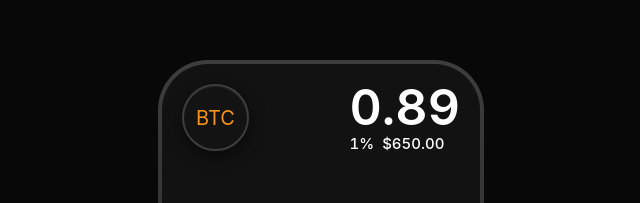
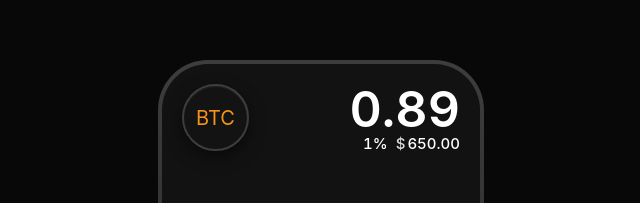
Before and after one commit to sebasssesion/my-figma-site, a React (Vite) app: page / in a window 1280 px wide. Shown: the part 177-380 px from the top of the page, without its empty margins (319-959 px from the left). Built offline with nearby package versions, Linux system fonts and the light colour scheme.

Commit message:
Finalizing layout

```diff
--- a/src/components/card.jsx
+++ b/src/components/card.jsx
@@ -3,23 +3,27 @@ function Card({ children }) {
     <div className="card-border">
       <div className="card">
         <div className="card-top">
+          {/* Left: BTC badge */}
           <div className="card-left">
             {children}
           </div>
 
+          {/* Right: values */}
           <div className="card-right">
-            {/* Big number */}
+            {/* Top value */}
             <div className="card-value">0.89</div>
 
-            {/* Bottom row: 1% + $650.00 */}
-            <div className="card-price-container">
+            {/* Bottom row: 1% + price */}
+            <div className="card-bottom-row">
               <span className="card-change">1%</span>
-              <span className="card-price">$650.00</span>
+
+              <span className="card-price">
+                <span className="currency">$</span>
+                <span className="amount">650.00</span>
+              </span>
             </div>
           </div>
         </div>
-
-        {/* Remove the old card-bottom div since price is now in card-right */}
       </div>
     </div>
   );
--- a/src/index.css
+++ b/src/index.css
@@ -1,12 +1,17 @@
+/* ===========================
+   Base Styles
+=========================== */
 body {
   margin: 0;
   background: #080808;
   font-family: -apple-system, BlinkMacSystemFont, 'SF Pro Text', system-ui, sans-serif;
-  font-size: 16px; /* base font size for rem units */
+  font-size: 16px;
   color: #ffffff;
 }
 
-
+/* ===========================
+   Page Layout
+=========================== */
 .page {
   min-height: 100vh;
   display: flex;
@@ -14,78 +19,84 @@ body {
   justify-content: center;
 }
 
-
+/* ===========================
+   Card Border
+=========================== */
 .card-border {
-  width: 19.875rem;      /* 318px */
-  height: 19.875rem;     /* 318px */
-  padding: 0.25rem;      /* 4px */
-  border-radius: 3.125rem; /* 50px */
+  width: 19.875rem;          /* 318px */
+  height: 19.875rem;         /* 318px */
+  padding: 0.25rem;          /* 4px inside stroke */
+  border-radius: 3.125rem;   /* 50px */
   background: linear-gradient(
     180deg,
-    rgba(61,61,61,1),
-    rgba(43,43,43,1)
+    rgba(61, 61, 61, 1),
+    rgba(43, 43, 43, 1)
   );
 }
 
-
+/* ===========================
+   Card Container
+=========================== */
 .card {
   width: 100%;
   height: 100%;
-  border-radius: 2.875rem; /* 46px */
+  border-radius: 2.875rem;   /* 46px */
   background: #121212;
-  padding: 1.25rem;        /* 20px */
+  padding: 1.25rem;          /* 20px */
   box-sizing: border-box;
   display: flex;
   flex-direction: column;
 }
 
-
+/* ===========================
+   Card Top Section
+=========================== */
 .card-top {
   display: flex;
   justify-content: space-between;
   align-items: stretch;
-  height: 3.9375rem; /* 63px */
+  height: 3.9375rem;         /* 63px — ellipse height */
 }
 
-
-.card-right {
-  display: flex;
-  flex-direction: column;
-  justify-content: space-between; /* top aligns with top, bottom with bottom */
-  text-align: right;
-}
-
+/* Left column (ellipse) */
 .card-left {
   display: flex;
   align-items: flex-start;
 }
 
+/* ===========================
+   Right Column (Values)
+=========================== */
+.card-right {
+  display: flex;
+  flex-direction: column;
+  justify-content: space-between;
+  align-items: flex-end;     /* shared right edge */
+  text-align: right;
+}
 
+/* Big value */
 .card-value {
   font-family: -apple-system, BlinkMacSystemFont, 'SF Pro Display', system-ui, sans-serif;
-  font-size: 3.125rem; /* 50px */
+  font-size: 3.125rem;       /* 50px */
   font-weight: 600;
   line-height: 1;
   color: #ffffff;
 
   font-variant-numeric: tabular-nums;
   font-feature-settings: 'tnum';
-
-  transform: translateY(-2px); /* optical alignment fix */
 }
 
-
-/* Bottom Row: 1% + $650 */
-.card-price-container {
+/* Bottom row: 1% + price */
+.card-bottom-row {
   display: flex;
+  align-items: baseline;
   gap: 0.5rem;
-  align-items: baseline; /* align digits on baseline */
 }
 
-.card-change,
-.card-price {
-  font-family: -apple-system, BlinkMacSystemFont, 'SF Pro Text', system-ui, sans-serif;
-  font-size: 0.9375rem; /* 15px */
+/* % change */
+.card-change {
+  font-size: 0.9375rem;      /* 15px */
   font-weight: 500;
   color: #ffffff;
 
@@ -93,31 +104,46 @@ body {
   font-feature-settings: 'tnum';
 }
 
-/* ===========================
-   Card Bottom Section (unused, kept for future use)
-=========================== */
-.card-bottom {
-  margin-top: auto;
+/* Price */
+.card-price {
+  display: inline-flex;
+  align-items: baseline;
+  font-size: 0.9375rem;      /* 15px */
+  font-weight: 500;
+
+  font-variant-numeric: tabular-nums;
+  font-feature-settings: 'tnum';
+}
+
+/* Currency symbol */
+.currency {
+  opacity: 0.85;
+  margin-right: 0.125rem;
+}
+
+/* Digits */
+.amount {
+  text-align: right;
 }
 
 /* ===========================
    BTC Badge
 =========================== */
 .btc-badge {
-  width: 3.9375rem;   /* 63px */
-  height: 3.9375rem;  /* 63px */
+  width: 3.9375rem;          /* 63px */
+  height: 3.9375rem;         /* 63px */
   border-radius: 50%;
-  background: rgba(61,61,61,0.03);
-  border: 2.5px solid rgba(61,61,61,1);
+  background: rgba(61, 61, 61, 0.03);
+  border: 2.5px solid rgba(61, 61, 61, 1);
 
   display: flex;
   align-items: center;
   justify-content: center;
 
   color: #f7931a;
-  font-size: 1.25rem;  /* 20px */
+  font-size: 1.25rem;        /* 20px */
 
   box-shadow:
-    0 0.375rem 1rem rgba(0,0,0,0.5),
-    inset 0 0.0625rem 0 rgba(255,255,255,0.06);
+    0 0.375rem 1rem rgba(0, 0, 0, 0.5),
+    inset 0 0.0625rem 0 rgba(255, 255, 255, 0.06);
 }
```
